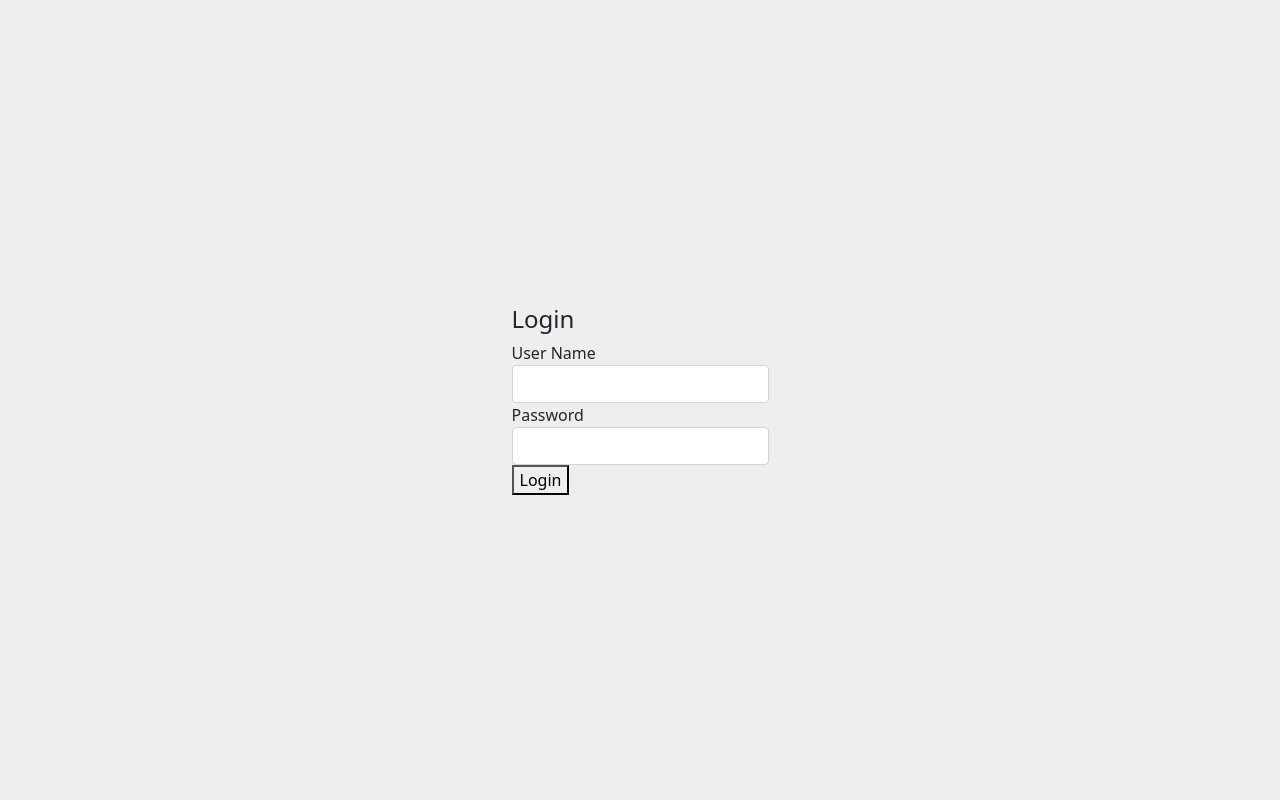
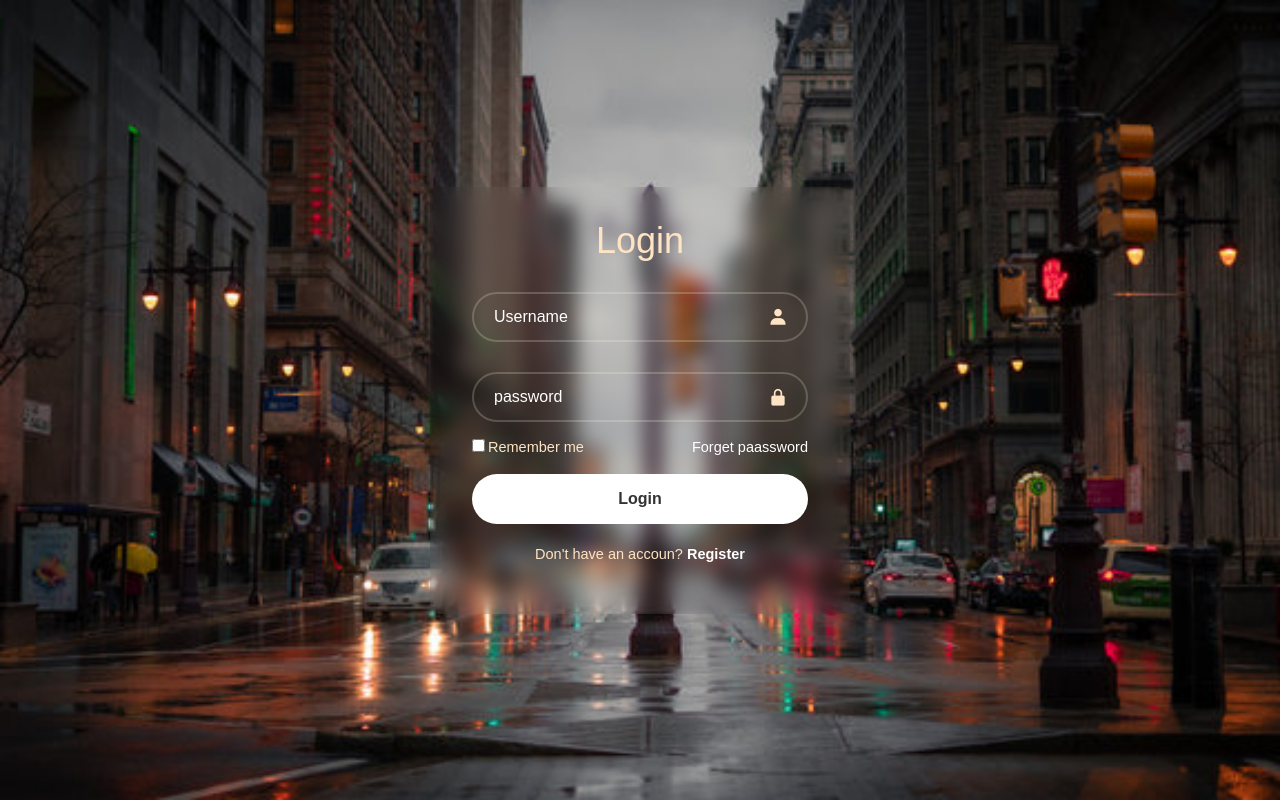
Before and after one commit to Chrispychrisx/car-hub, a plain HTML site: page login.html in a window 1280 px wide. Drawn offline with nearby package versions, Linux system fonts and the light colour scheme.

Commit message:
Modified all pages

```diff
--- a/login.html
+++ b/login.html
@@ -3,29 +3,44 @@
 <head>
     <title>Car Hub</title>
     <link rel="icon" href="images/car14.jpg" type="image/x-icon">
-    <link rel="stylesheet" href="styles/login.css" type="text/css">
+    <link rel="stylesheet" href="styles/login.css">
     <link rel="stylesheet" href="bootstrap/css/bootstrap.min.css">
     <script src="bootstrap/js/bootstrap.min.js"></script>
     <script src="scripts/jquery.min.js"></script>
+    <link href='https://unpkg.com/boxicons@2.1.4/css/boxicons.min.css' rel='stylesheet'>
 </head>
-<body style="background-color: #eee;">
+<body style="background-color: seagreen;">
 
         <!-- RIGHT SIDE -->
         <section class="content light">
-            <div class="login_wrap">
-                <form>
-                    <h4>Login</h4>
-                    <div class="form-group">
-                        <label>User Name</label>
-                        <input type="text" class="form-control">
-                        <div class="form-group">
-                        <label>Password</label>
-                        <input type="password" class="form-control">
+            <div class="wrapper">
+                <form action="">
+                    <h1>Login</h1>
+                    <div class="input-box">
+                        <input type="text" placeholder="Username" required>
+                        <i class='bx bxs-user'></i>
                     </div>
-                    <button class="">Login</button>
+
+                    <div class="input-box">
+                        <input type="password" placeholder="password" required>
+                        <i class='bx bxs-lock-alt'></i>
+                    </div>
+
+                    <div class="remember-forgot">
+                        <label><input type="checkbox">Remember me</label>
+                        <a href="forget.html">Forget paassword</a>
+                    </div>
+
+                    <button type="submit" class="btn" a href="index.html">Login</button>
+
+                    <div class="register-link">
+                        <p>Don't have an accoun? <a href="signup.html">Register</a></p>
+                    </div>
+
+
+
                 </form>
             </div>
-
         </section>
         <!-- RIGHT SIDE -->
     </div>
--- /dev/null
+++ b/styles/forget.css
@@ -0,0 +1,62 @@
+@import url('https://fonts.googleapis.com/css2?family=Open+Sans:ital,wght@0,300..800;1,300..800&display=swap');
+*{
+    margin: 0;
+    padding: 0;
+    box-sizing: border-box;
+    font-family: 'Open Sans', sans-serif;
+}
+
+body {
+    display: flex;
+    align-items: center;
+    justify-content: center;
+    min-height: 100vh;
+    width: 100%;
+    padding: 0 10px;
+}
+
+body::before{
+    content: "";
+    position: absolute;
+    width: 100%;
+    height: 100%;
+    background: url('../images/Landscape-South-Island-New-Zealand.webp') no-repeat black;
+    background-position: center;
+    background-size: cover;
+}
+
+.container{
+    width: 50%;
+    border-radius: 8px;
+    padding: 30px;
+    text-align: center;
+    border: 1px solid rgba(225, 225, 225,0.15);
+    backdrop-filter: blur(15px);
+    --webkit-backdrop-filter: blur(15px);
+}
+
+form{
+    display: flex;
+    flex-direction: column;
+}
+
+h2{
+    font-size: 2rem;
+    margin-bottom: 20px;
+    color: #fff;
+}
+
+.input-text{
+    position: relative;
+    border-bottom: 2px solid #b73fe3;
+    margin: 15px 0;
+}
+
+.input-text label{
+    position: absolute;
+    top: 5%;
+    left: 0%;
+    color: #b73fe3;
+    transform: translateY(-50%);
+
+}
--- a/styles/login.css
+++ b/styles/login.css
@@ -1,21 +1,116 @@
-body{
+* {
+    margin: 0;
     padding: 0;
-    margin: 0%;
+    box-sizing: border-box;
+    font-family: "Poppins", sans-serif;
 }
 
-.login_wrap{
-    height: 100vh;
+body {
     display: flex;
+    justify-content: center;
     align-items: center;
-    justify-content: center;
-
-};
-
-.h4{
-    padding: 0%;
-    margin: 5%;
+    min-height: 100vh;
+    background: url('../images/NYimg.jpg') no-repeat;
+    background-size: cover;
+    background-position: center;
 }
 
-.login_wrap .form-group (){
+.wrapper {
+    width: 420px;
+    background: transparent;
+    border: 2px solid rgba(225, 225, 225, -2);
+    backdrop-filter: blur(10px);
+    box-shadow: 0 0 10px rgba(0, 0, 0, -2);
+    color: bisque;
+    border-radius: 10px;
+    padding: 30px 40px;
+}
+
+.wrapper h1 {
+    font-size: 36px;
+    text-align: center;
+}
+
+.wrapper .input-box {
+    position: relative;
+    width: 100%;
+    height: 50px;
+    margin: 30px 0;
+}
+
+.input-box input {
+    width: 100%;
+    height: 100%;
+    background: transparent;
+    border: none;
+    outline: none;
+    border: 2px solid rgba(255, 255, 225, .2);
+    border-radius: 40px;
+    font-size: 16px;
+    color: #fff;
+    padding: 20px 45px 20px 20px;
+}
+
+.input-box input::placeholder {
+    color: #fff;
+}
+
+.input-box i {
+    position: absolute;
+    right: 20px;
+    top: 50%;
+    transform: translateY(-50%);
+    font-size: 20px;
 
 }
+
+.wrapper .remember-forgot {
+    display: flex;
+    justify-content: space-between;
+    font-size: 14.5px;
+    margin: -15px 0 15px;
+}
+
+.remember-forgot label input {
+    accent-color: #fff;
+    margin-right: 3px;
+}
+
+.remember-forgot a {
+    color: #fff;
+    text-decoration: none;
+}
+
+.remember-forgot a:hover {
+    text-decoration: underline
+}
+
+.wrapper .btn {
+    width: 100%;
+    height: 50px;
+    background: #fff;
+    border: none;
+    outline: none;
+    border-radius: 40px;
+    cursor: pointer;
+    box-shadow: 0 0 10px rgba(0, 0, 0, -1);
+    font-size: 16px;
+    color: #333;
+    font-weight: 600;
+}
+
+.wrapper .register-link {
+    font-size: 14.5px;
+    text-align: center;
+    margin: 20px 0 15px;
+}
+
+.register-link p a {
+    color: #fff;
+    text-decoration: none;
+    font-weight: 600;
+}
+
+.register-link p a:hover {
+    text-decoration: underline;
+}
```
Also changed, not shown: forget.html (added, +36 -0 lines), images/Landscape-South-Island-New-Zealand.webp (added), images/NYimg.jpg (added), images/land-pexels-photo-206359.jpg (added).
